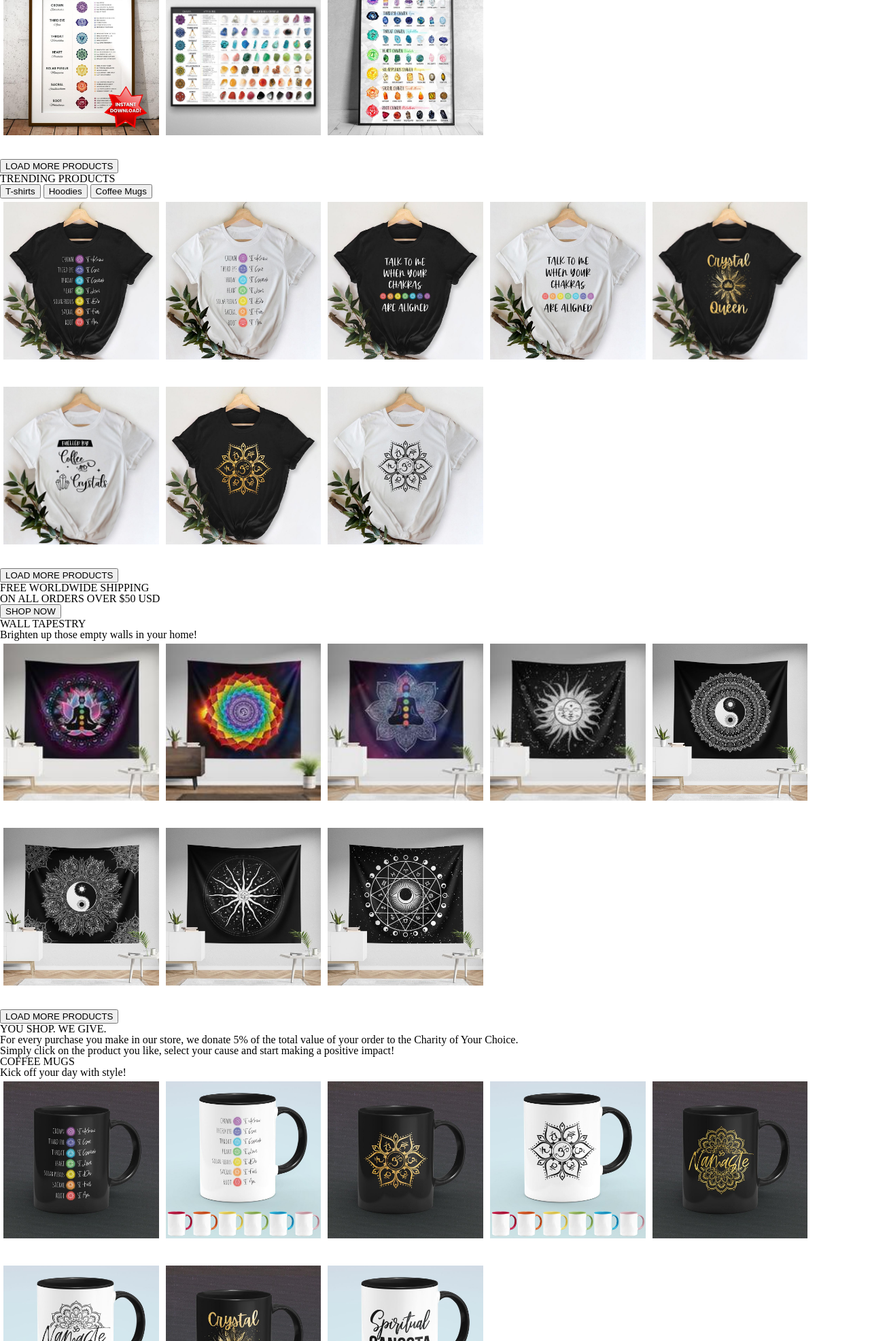
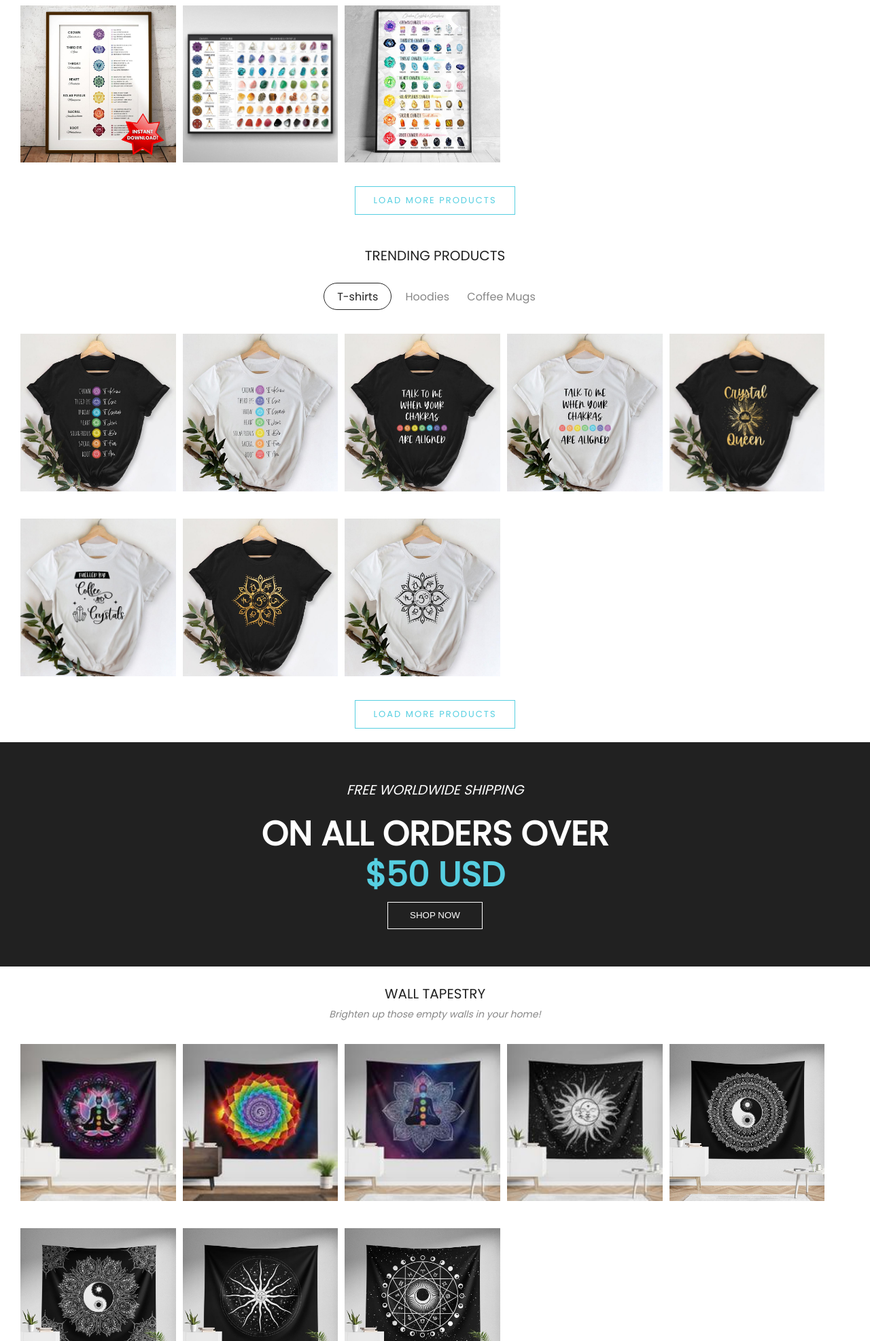
Before and after one commit to Pwwwr/chakras, a plain HTML site: page index.html in a window 1280 px wide. Shown: the part 827-2800 px from the top of the page at 68% size. Drawn offline with Linux system fonts and the light colour scheme.

Commit message:
Continuacion estructura
estilos y botones, seccion blog, seccion give, seccion shipping

```diff
--- a/css/index.css
+++ b/css/index.css
@@ -1,7 +1,7 @@
 html {
     font-size: 16px;
     /* 1rem */
-    font-family: var(--tipografia);
+    font-family: var(--poppins);
 }
 
 
@@ -9,6 +9,32 @@ html {
 
 .sct-banner {
     width: 100%;
+    position: relative;
+}
+
+.sct-banner h2 {
+    position: absolute;
+    top: 45%;
+    left: 50%;
+    transform: translate(-50%, -50%);
+    font-size: 2.5rem;
+    color: var(--blanco);
+    font-weight: 900;
+    letter-spacing: 1px;
+}
+
+.sct-banner button {
+    position: absolute;
+    top: 60%;
+    left: 50%;
+    transform: translate(-50%, -50%);
+    background: var(--turquesa);
+    border: var(--turquesa);
+    color: var(--blanco);
+    cursor: pointer;
+    font-size: 0.8rem;
+    width: 140px;
+    height: 40px;
 }
 
 .sct-banner .img-container {
@@ -20,11 +46,245 @@ html {
 }
 
 
+/*Seccion Chakra poster*/
+
+.posters {
+    height: 54px;
+    line-height: 30px;
+    margin-top: 25px;
+    margin-bottom: 30px;
+    text-align: center;
+}
+
+.posters h2 {
+    color: var(--gris-oscuro);
+    font-size: 1.25rem;
+}
+
+.posters p {
+    color: var(--gris-claro);
+    font-size: 0.875rem;
+    font-style: italic;
+}
+
+
+/*Seccion Trending products*/
+
+.trending {
+    text-align: center;
+}
+
+.trending p {
+    color: var(--gris-oscuro);
+    font-size: 1.25rem;
+    margin-bottom: 30px;
+    margin-top: 50px;
+}
+
+.trending .alineados button {
+    font-family: var(--poppins);
+    font-size: 1rem;
+    height: 40px;
+    margin-right: 10px;
+    margin-bottom: 30px;
+}
+
+.trending .redondo {
+    background: transparent;
+    border: 1px solid var(--gris-oscuro);
+    border-radius: 40px;
+    color: var(--gris-oscuro);
+    width: 100px;
+}
+
+.trending .sinborde {
+    background: transparent;
+    border: none;
+    color: var(--gris-claro);
+}
+
+
+/*Seccion shipping worlwide*/
+
+.shipping {
+    text-align: center;
+}
+
+.shipping-container {
+    background: var(--gris-oscuro);
+    color: var(--blanco);
+    height: 300px;
+    padding-top: 30px;
+    margin-top: 20px;
+}
+
+.shipping-container p {
+    font-style: italic;
+    font-size: 1.25rem;
+    margin-top: 30px;
+}
+
+.shipping-container h2 {
+    font-size: 3.125rem;
+    font-weight: 900;
+    margin-top: 30px;
+}
+
+.shipping-container .turquesa {
+    color: var(--turquesa);
+    font-size: 3.125rem;
+    font-weight: 900;
+    font-style: normal;
+    margin-bottom: 15px;
+    margin-top: 10px;
+}
+
+.shipping-container .shop {
+    border: 1px solid #fff;
+    background: transparent;
+    color: var(--blanco);
+    width: 140px;
+    height: 40px;
+}
+
+
+/*Seccion tapestry*/
+
+.tapestry {
+    height: 54px;
+    line-height: 30px;
+    margin-top: 25px;
+    margin-bottom: 30px;
+    text-align: center;
+}
+
+.tapestry h2 {
+    color: var(--gris-oscuro);
+    font-size: 1.25rem;
+}
+
+.tapestry p {
+    color: var(--gris-claro);
+    font-size: 0.875rem;
+    font-style: italic;
+}
+
+
+/*Seccion you shop we give*/
+
+.shop-give {
+    text-align: center;
+}
+
+.shop-give-container {
+    color: var(--blanco);
+    background: #FF61C3;
+    height: 300px;
+    padding-top: 40px;
+    margin-top: 30px;
+}
+
+.shop-give h2 {
+    font-size: 3.75rem;
+    font-weight: 900;
+    letter-spacing: 3px;
+    margin-bottom: 30px;
+}
+
+.shop-give p {
+    font-size: 1.125rem;
+    line-height: 40px;
+    margin-left: 30px;
+    margin-right: 30px;
+}
+
+
+/*Seccion mugs*/
+
+.mugs {
+    height: 54px;
+    line-height: 30px;
+    margin-top: 25px;
+    margin-bottom: 30px;
+    text-align: center;
+}
+
+.mugs h2 {
+    color: var(--gris-oscuro);
+    font-size: 1.25rem;
+}
+
+.mugs p {
+    color: var(--gris-claro);
+    font-size: 0.875rem;
+    font-style: italic;
+}
+
+
+/*seccion bandanas*/
+
+.face-covering {
+    height: 54px;
+    line-height: 30px;
+    margin-top: 25px;
+    margin-bottom: 30px;
+    text-align: center;
+}
+
+.face-covering h2 {
+    color: var(--gris-oscuro);
+    font-size: 1.25rem;
+}
+
+.face-covering p {
+    color: var(--gris-claro);
+    font-size: 0.875rem;
+    font-style: italic;
+}
+
+
+/*seccion elefantes*/
+
+.elefantes {
+    height: 54px;
+    line-height: 30px;
+    margin-top: 25px;
+    margin-bottom: 30px;
+    text-align: center;
+}
+
+.elefantes h2 {
+    color: var(--gris-oscuro);
+    font-size: 1.25rem;
+}
+
+.elefantes p {
+    color: var(--gris-claro);
+    font-size: 0.875rem;
+    font-style: italic;
+}
+
+
+/*Load more products*/
+
+.load {
+    background: transparent;
+    border: 1px solid var(--turquesa);
+    color: var(--turquesa);
+    font-family: var(--poppins);
+    font-size: 0.8125rem;
+    letter-spacing: 2px;
+    width: 236px;
+    height: 42px;
+}
+
+
 /*Secciones con flex
 posters, camisas, tapetes, tazas, cubrebocas y elefantes*/
 
 .col {
     padding: 5px;
+    justify-content: center;
     margin-bottom: 30px;
     width: 228.656px;
 }
@@ -37,6 +297,7 @@ posters, camisas, tapetes, tazas, cubrebocas y elefantes*/
 .container-flex {
     display: flex;
     flex-wrap: wrap;
+    margin-left: 25px;
 }
 
 .con-flex-col {
@@ -47,10 +308,27 @@ posters, camisas, tapetes, tazas, cubrebocas y elefantes*/
 
 /*Seccion blog*/
 
+.sola {
+    text-align: center;
+}
+
+.blog {
+    background: #F7F7F7;
+}
+
+.blog h2 {
+    color: var(--gris-oscuro);
+    font-size: 1.25rem;
+    text-align: center;
+    margin-top: 30px;
+    padding-top: 40px;
+}
+
 .col3 {
+    width: 350px;
     padding: 5px;
+    justify-content: center;
     margin-bottom: 30px;
-    width: 300px;
 }
 
 .col3 img {
@@ -61,6 +339,8 @@ posters, camisas, tapetes, tazas, cubrebocas y elefantes*/
 .container-flex-3 {
     display: flex;
     flex-wrap: wrap;
+    margin-top: 30px;
+    margin-left: 25px;
 }
 
 .con-flex-col-3 {
--- a/css/variables.css
+++ b/css/variables.css
@@ -0,0 +1,8 @@
+:root {
+    --poppins: 'Poppins', sans-serif;
+    --monserrat: 'Montserrat', sans-serif;
+    --turquesa: #56cfe1;
+    --blanco: #fff;
+    --gris-oscuro: #212121;
+    --gris-claro: #878787;
+}
--- a/index.html
+++ b/index.html
@@ -8,6 +8,8 @@
     <link rel="stylesheet" href="css/reset.css">
     <link rel="stylesheet" href="css/variables.css">
     <link rel="stylesheet" href="css/index.css">
+    <link rel="preconnect" href="https://fonts.gstatic.com">
+    <link href="https://fonts.googleapis.com/css2?family=Montserrat&family=Poppins&display=swap" rel="stylesheet">
     <title>Spiritual & Metaphysical Chakra Shop – 7 Chakra Store</title>
 </head>
 
@@ -42,11 +44,13 @@
 
     </section>
     <div class="trending">
-        <button>LOAD MORE PRODUCTS</button>
+        <button class="load">LOAD MORE PRODUCTS</button>
         <p>TRENDING PRODUCTS</p>
-        <button>T-shirts</button>
-        <button>Hoodies</button>
-        <button>Coffee Mugs</button>
+        <div class="alineados">
+            <button class="redondo">T-shirts</button>
+            <button class="sinborde">Hoodies</button>
+            <button class="sinborde">Coffee Mugs</button>
+        </div>
     </div>
 
     <section class="container-flex">
@@ -61,12 +65,16 @@
 
     </section>
 
-    <button>LOAD MORE PRODUCTS</button>
+
 
     <div class="shipping">
+        <button class="load">LOAD MORE PRODUCTS</button>
+        <div class="shipping-container">
             <p>FREE WORLDWIDE SHIPPING</p>
-        <h2>ON ALL ORDERS OVER $50 USD</h2>
-        <button>SHOP NOW</button>
+            <h2>ON ALL ORDERS OVER </h2>
+            <p class="turquesa">$50 USD</p>
+            <button class="shop">SHOP NOW</button>
+        </div>
     </div>
 
     <div class="tapestry">
@@ -85,12 +93,16 @@
         <div class="col img8"> <img src="imgs/12-constellations.jpg" alt=""></div>
 
     </section>
-    <button>LOAD MORE PRODUCTS</button>
+
 
     <div class="shop-give">
+        <button class="load">LOAD MORE PRODUCTS</button>
+        <div class="shop-give-container">
             <h2>YOU SHOP. WE GIVE.</h2>
-        <p>For every purchase you make in our store, we donate 5% of the total value of your order to the Charity of Your Choice.</p>
+            <p>For every purchase you make in our store,we donate 5% of the total value of your order to the Charity of Your Choice.
                 <p>Simply click on the product you like, select your cause and start making a positive impact! </p>
+            </p>
+        </div>
     </div>
 
     <div class="mugs">
@@ -110,16 +122,20 @@
         <div class="col img8"> <img src="imgs/spiritual-gangsta-mug.jpg" alt=""></div>
 
     </section>
-
-    <button>LOAD MORE PRODUCTS</button>
-    <div class="blog">
-        <h2>LATEST FROM THE BLOG</h2>
+    <div class="sola">
+        <button class="load">LOAD MORE PRODUCTS</button>
     </div>
 
-    <section class="container-flex-3">
+    <section class="blog">
+        <h2>LATEST FROM THE BLOG</h2>
+
+
+        <div class="container-flex-3">
             <div class="col3 img1"> <img src="imgs/crown-chakra-yoga-poses.jpg" alt=""></div>
             <div class="col3 img2"> <img src="imgs/third-eye-chakra-yoga-poses.jpg" alt=""></div>
             <div class="col3 img3"> <img src="imgs/throat-chakra-yoga-poses.jpg" alt=""></div>
+
+        </div>
 
     </section>
     <button>VIEW MORE</button>
@@ -147,7 +163,7 @@
         <button>SIGN UP</button>
     </div>
 
-    <div class="hoodies">
+    <div class="elefantes">
         <h2>Elephant T-Shirts & Hoodies</h2>
         <p>Elephant Apparel</p>
 
```
Lines whose indentation alone changed are shown as unchanged.
